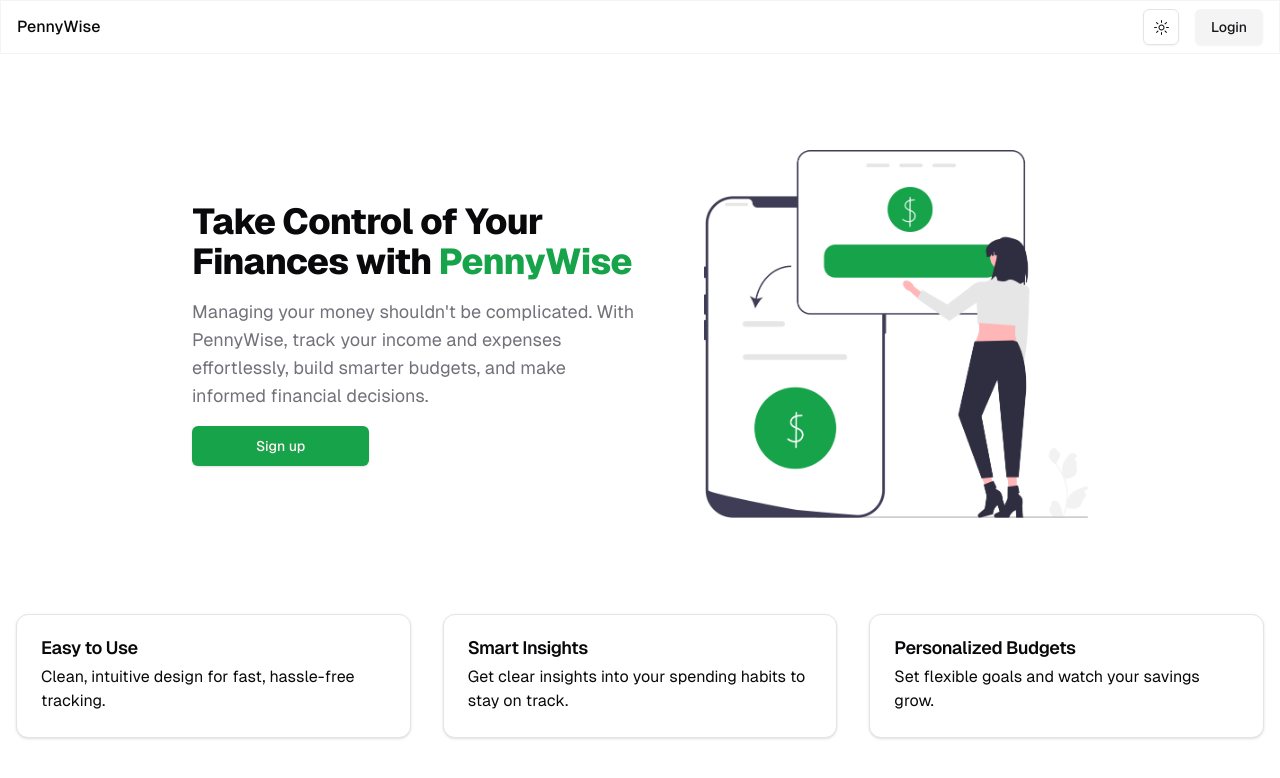
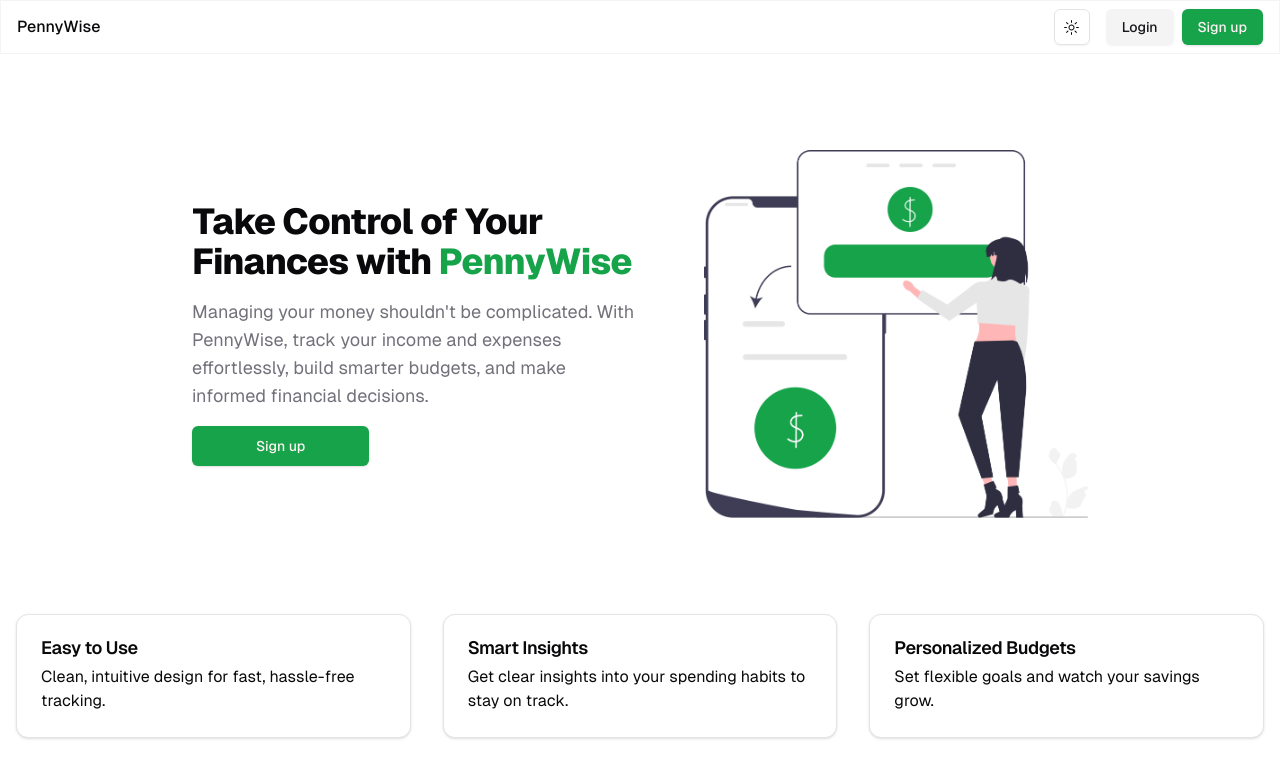
Before and after one commit to miseyidov25/penny-wise-frontend, a Next.js app: page / in a window 1280 px wide. Shown: the top 778 px of the page. Built offline with nearby package versions, Linux system fonts and the light colour scheme; no server answers.

Commit message:
feat: add sign up button to header at home page (#13)

```diff
--- a/src/app/page.tsx
+++ b/src/app/page.tsx
@@ -14,12 +14,18 @@ export default function Home() {
   return (
     <div className="grid min-h-screen grid-rows-[auto,_1fr,_auto]">
       <Header>
+        <nav className="space-x-2">
           <Link
             href="/login"
             className={buttonVariants({ variant: "secondary" })}
           >
             Login
           </Link>
+
+          <Link href="/register" className={buttonVariants()}>
+            Sign up
+          </Link>
+        </nav>
       </Header>
 
       <main className="flex-grow py-8">
```
Lines whose indentation alone changed are shown as unchanged.
